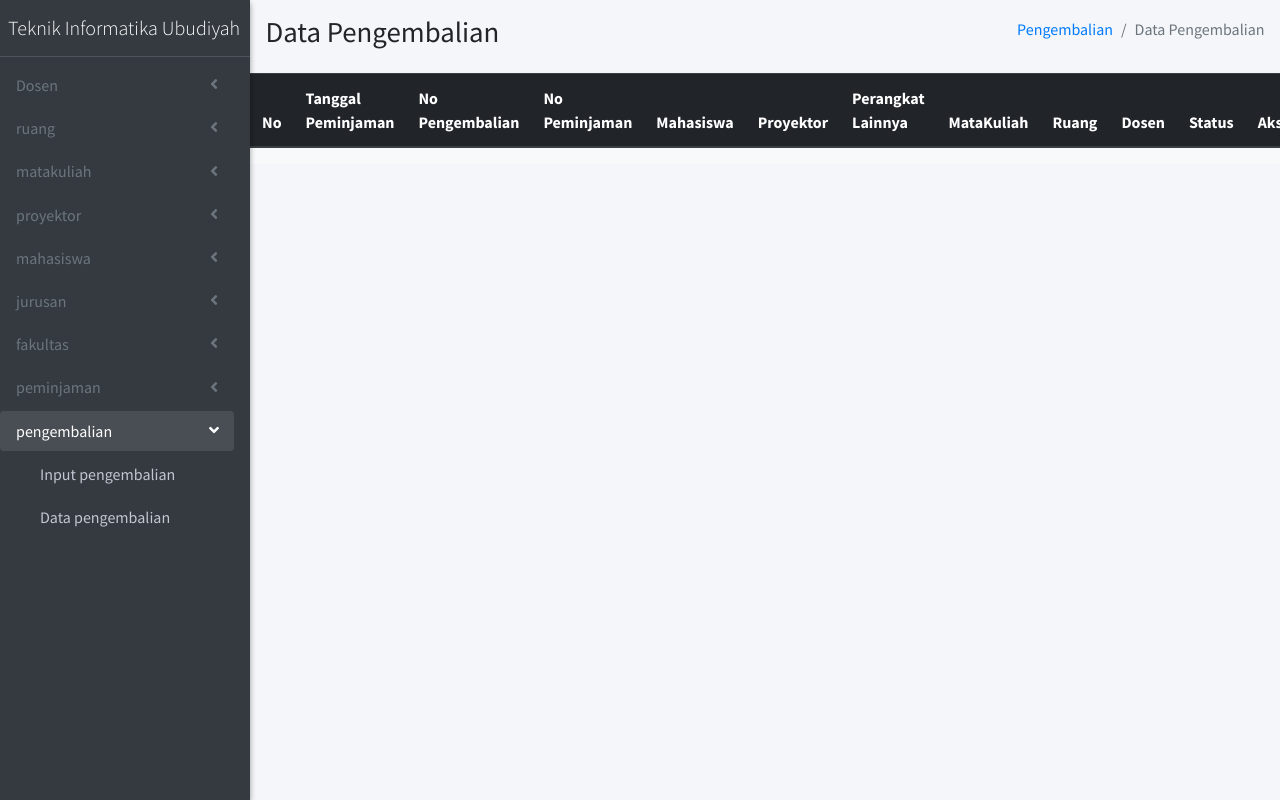
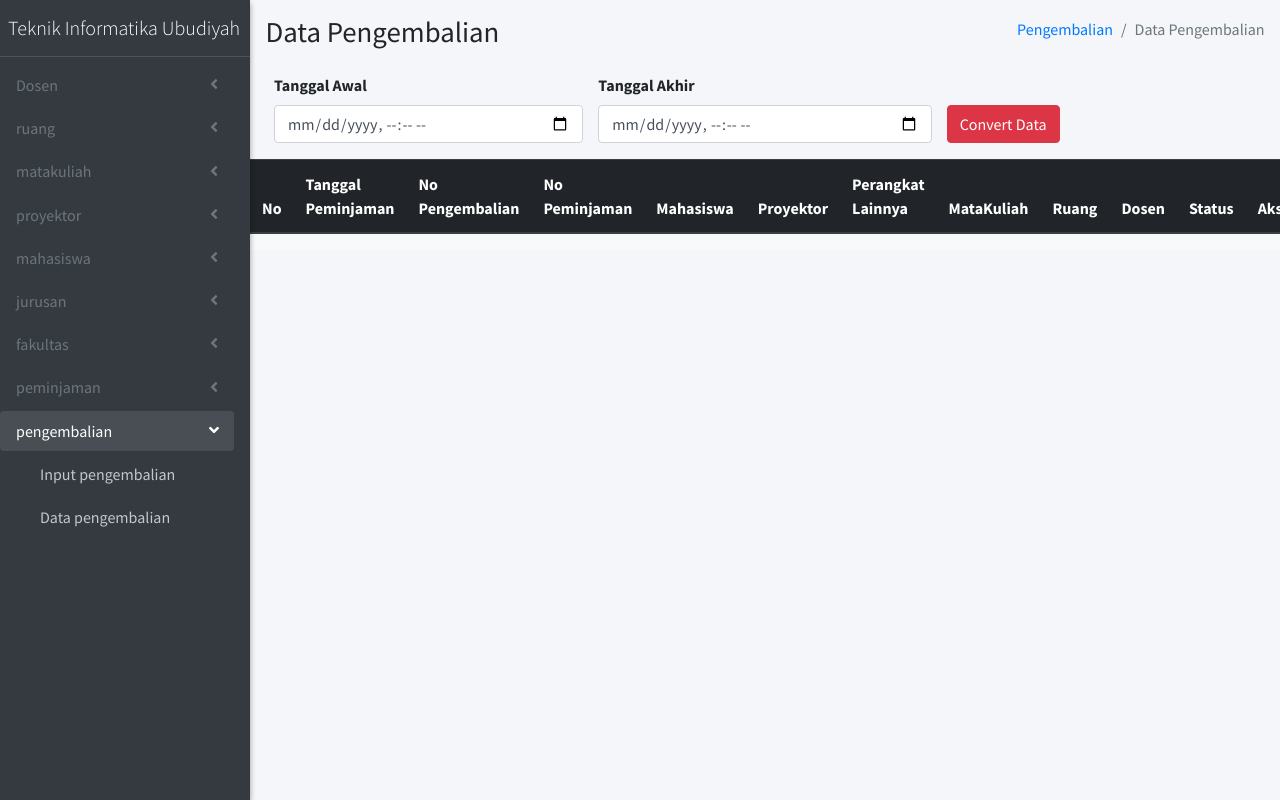
Before and after one commit to allail-qadrillah/Peminjaman-alat-RFID, a Flask app: page /data-pengembalian in a window 1280 px wide. Run offline with Flask 3, Linux system fonts and the light colour scheme; data that the repository does not hold is empty; some libraries are stand-ins or nearby versions.

Commit message:
convert pengembalian

```diff
--- a/websites/model.py
+++ b/websites/model.py
@@ -96,12 +96,12 @@ class User(util):
 
       wb = Workbook()
       ws = wb.active
-      data_pengembalian = self.get_range_data('peminjaman', start_time, end_time)
+      data_pengembalian = self.get_range_data(nama_file, start_time, end_time)
 
       ws.title = nama_file
 
       ws['A1'] = "No"
-      ws['B1'] = "Tanggal Peminjaman"
+      ws['B1'] = f"Tanggal {nama_file}"
       ws['C1'] = "No Pinjam"
       ws['D1'] = "Mahasiswa"
       ws['E1'] = "Proyektor"
--- a/websites/templates/data_peminjaman.html
+++ b/websites/templates/data_peminjaman.html
@@ -25,7 +25,7 @@
   <form action="{{ url_for('views.convert_peminjaman') }}" method="post">
     <div class="row">
       <div class="col">
-        <div class="form-group">
+        <div class="ml-4 form-group">
           <label>Tanggal Awal</label>
           <input type="datetime-local" name="start_time" class="form-control">
         </div>
@@ -49,7 +49,7 @@
   <div class="container-fluid table-responsive ">
     <div class="row bg-light mt-12 rounded-6">
 
-      <table class="table table-hover ">
+      <table class="table table-hover">
         <thead class="thead-dark">
           <tr>
             <th>No</th>
--- a/websites/templates/data_pengembalian.html
+++ b/websites/templates/data_pengembalian.html
@@ -21,6 +21,29 @@
       </div>
     </div>
   </div>
+
+  <form action="{{ url_for('views.convert_pengembalian') }}" method="post">
+    <div class="row">
+      <div class="col">
+        <div class="ml-4 form-group">
+          <label>Tanggal Awal</label>
+          <input type="datetime-local" name="start_time" class="form-control">
+        </div>
+      </div>
+      <div class="col">
+        <div class="form-group">
+          <label>Tanggal Akhir</label>
+          <input type="datetime-local" name="end_time" class="form-control">
+        </div>
+      </div>
+      <div class="col mt-2">
+        <button type="submit" class="mt-4 btn btn-danger btn-icon-text">
+          <i class="ti-upload btn-icon-prepend"></i>
+          Convert Data
+        </button>
+      </div>
+    </div>
+  </form>
 
   <div class="container-fluid table-responsive ">
     <div class="row bg-light mt-12 rounded-6">
@@ -52,14 +75,12 @@
             <td>{{ item['nama'] }}</td>
             <td>{{ item['proyektor'] }}</td>
             <td>
-                        <td>
-                          {% for perangkat, nilai in item['perangkat_lainnya'].items() %}
+              {% for perangkat, nilai in item['perangkat_lainnya'].items() %}
 
-                          <p>{% if nilai %}
-                            {{perangkat}}
-                            {% endif %}</p>
-                          {% endfor %}
-                        </td>
+              <p>{% if nilai %}
+                {{perangkat}}
+                {% endif %}</p>
+              {% endfor %}
             </td>
             <td>{{ item['matakuliah'] }}</td>
             <td>{{ item['ruang'] }}</td>
@@ -97,12 +118,14 @@
 
                   <div class="form-group">
                     <label for="exampleInputEmail1">No Pengembalian</label>
-                    <input type="number" name="nomor" class="form-control" value="{{ item['nomor_pengembalian']}}" readonly>
+                    <input type="number" name="nomor" class="form-control" value="{{ item['nomor_pengembalian']}}"
+                      readonly>
                   </div>
 
                   <div class="form-group">
                     <label for="exampleInputEmail1">No Peminjaman</label>
-                    <input type="number" name="nomor" class="form-control" value="{{ item['nomor_peminjaman']}}" readonly>
+                    <input type="number" name="nomor" class="form-control" value="{{ item['nomor_peminjaman']}}"
+                      readonly>
                   </div>
 
                   <div class="form-group">
--- a/websites/views.py
+++ b/websites/views.py
@@ -334,8 +334,8 @@ def input_peminjaman():
         ruang = request.form['ruang']
         dosen = request.form['dosen']
 
-        kabel_hdmi = request.form.get('hdmi') == 'hdmi'
-        kabel_vga = request.form.get('vga') == 'vga'
+        kabel_hdmi = request.form.get('kabel_hdmi') == 'kabel_hdmi'
+        kabel_vga = request.form.get('kabel_vga') == 'kabel_vga'
         remote = request.form.get('remote') == 'remote'
         kabel_dvi = request.form.get('kabel_dvi') == 'kabel_dvi'
         lensa_pendukung = request.form.get(
@@ -443,11 +443,11 @@ def input_pengembalian():
         ruang = request.form['ruang']
         dosen = request.form['dosen']
 
-        kabel_hdmi = request.form.get('hdmi') == 'hdmi'
-        kabel_vga = request.form.get('vga') == 'vga'
+        kabel_hdmi = request.form.get('kabel_hdmi') == 'kabel_hdmi'
+        kabel_vga = request.form.get('kabel_vga') == 'kabel_vga'
+        kabel_dvi = request.form.get('kabel_dvi') == 'kabel_dvi'
         remote = request.form.get('remote') == 'remote'
-        kabel_dvi = request.form.get('kabel_dvi') == 'kabel_dvi'
-        lensa_pendukung = request.form.get('lensa_pendukung') == 'lensa_pendukung'
+        lensa_pendukung = request.form.get('lensa_pendukung')  == 'lensa_pendukung'
         case_pelindung = request.form.get('case_pelindung') == 'case_pelindung'
         layar = request.form.get('layar') == 'layar'
 
@@ -480,23 +480,18 @@ def input_pengembalian():
               f'{nama} telah mengembalikan proyektor {proyektor}', 'success'])
         return redirect(url_for('views.dashboard'))
 
-    mahasiswa = user.find_mahasiswa()
-    peminjaman = user.find_peminjaman()
-    return render_template('input_pengembalian.html', active='pengembalian',
-                           mahasiswa=mahasiswa,
-                           peminjaman=peminjaman)
-    # try:
-    #     mahasiswa = user.find_mahasiswa()
-    #     peminjaman = user.find_peminjaman()
-    #     user.update_value_rtdb('id', "0")
+    try:
+        mahasiswa = user.find_mahasiswa()
+        peminjaman = user.find_peminjaman()
+        user.update_value_rtdb('id', "0")
 
-    #     return render_template('input_pengembalian.html', active='pengembalian',
-    #                            mahasiswa=mahasiswa,
-    #                            peminjaman=peminjaman)
-    # except:
-    #     flash(['Tidak dapat mengakses input pengembalian',
-    #           'dikarenakan anda harus menscan kartu RFID terlebih dahulu', 'warning'])
-    #     return redirect(url_for('views.dashboard'))
+        return render_template('input_pengembalian.html', active='pengembalian',
+                            mahasiswa=mahasiswa,
+                            peminjaman=peminjaman)
+    except:
+        flash(['Tidak dapat mengakses input pengembalian',
+              'dikarenakan anda harus menscan kartu RFID terlebih dahulu', 'warning'])
+        return redirect(url_for('views.dashboard'))
 
 
 @views.route('/data-pengembalian', methods=['POST', 'GET'])
@@ -547,7 +542,6 @@ def convert_peminjaman():
     if request.method == 'POST':
         start_time = request.form['start_time']
         end_time = request.form['end_time']
-        print(start_time, end_time)
 
         file = user.export_to_excel('peminjaman', start_time, end_time)
         response = make_response(file.getvalue())
@@ -557,3 +551,18 @@ def convert_peminjaman():
         return response
 
     return redirect(url_for('views.data_pengembalian'))
+
+@views.route('/data-pengembalian/convert', methods=['POST', 'GET'])
+def convert_pengembalian():
+    if request.method == 'POST':
+        start_time = request.form['start_time']
+        end_time = request.form['end_time']
+
+        file = user.export_to_excel('pengembalian', start_time, end_time)
+        response = make_response(file.getvalue())
+        response.headers['Content-Disposition'] = 'attachment; filename=pengembalian.xlsx'
+        response.headers['Content-Type'] = 'application/vnd.openxmlformats-officedocument.spreadsheetml.sheet'
+
+        return response
+
+    return redirect(url_for('views.data_pengembalian'))
```
Also changed, not shown: websites/templates/input_pengembalian.html (+7 -7 lines).
